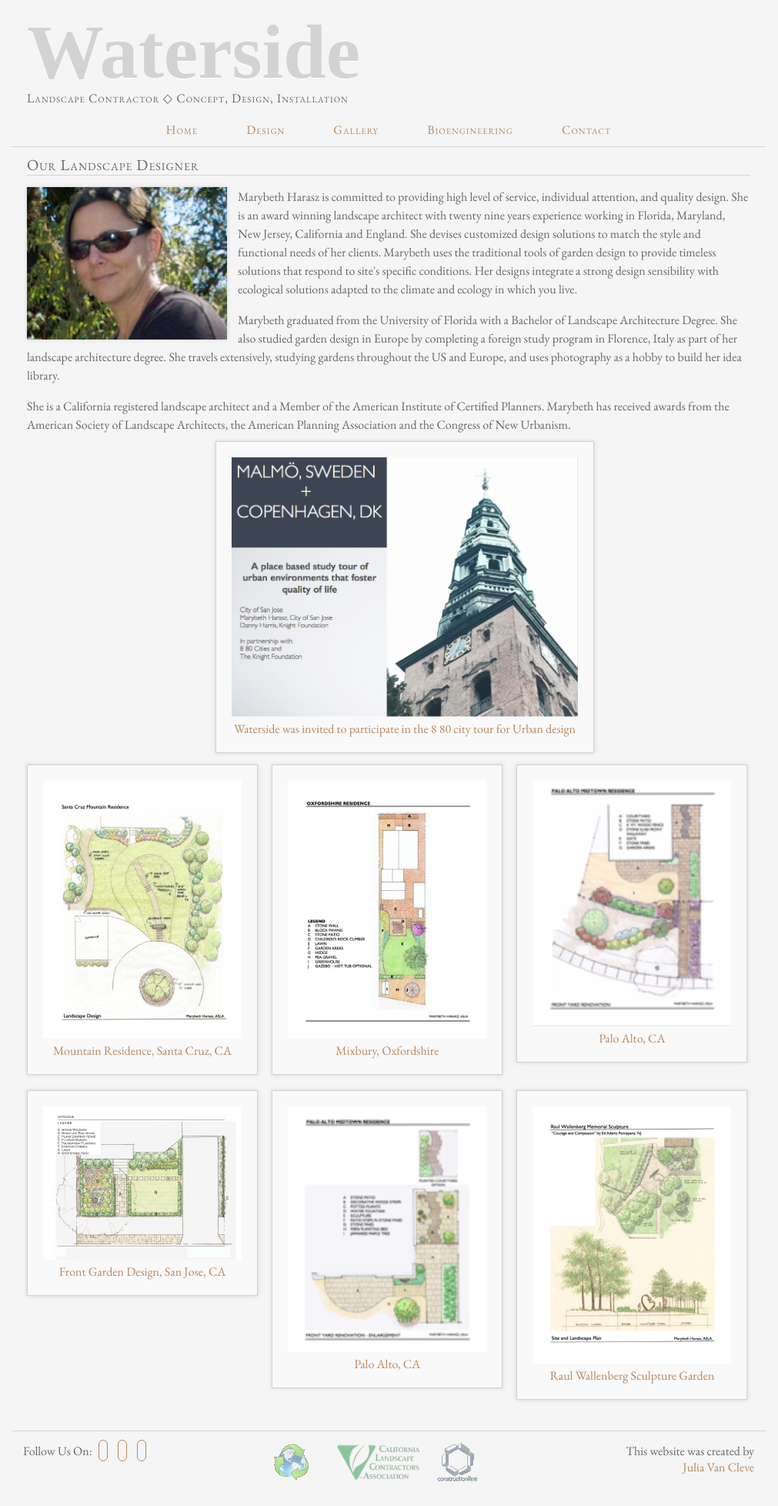
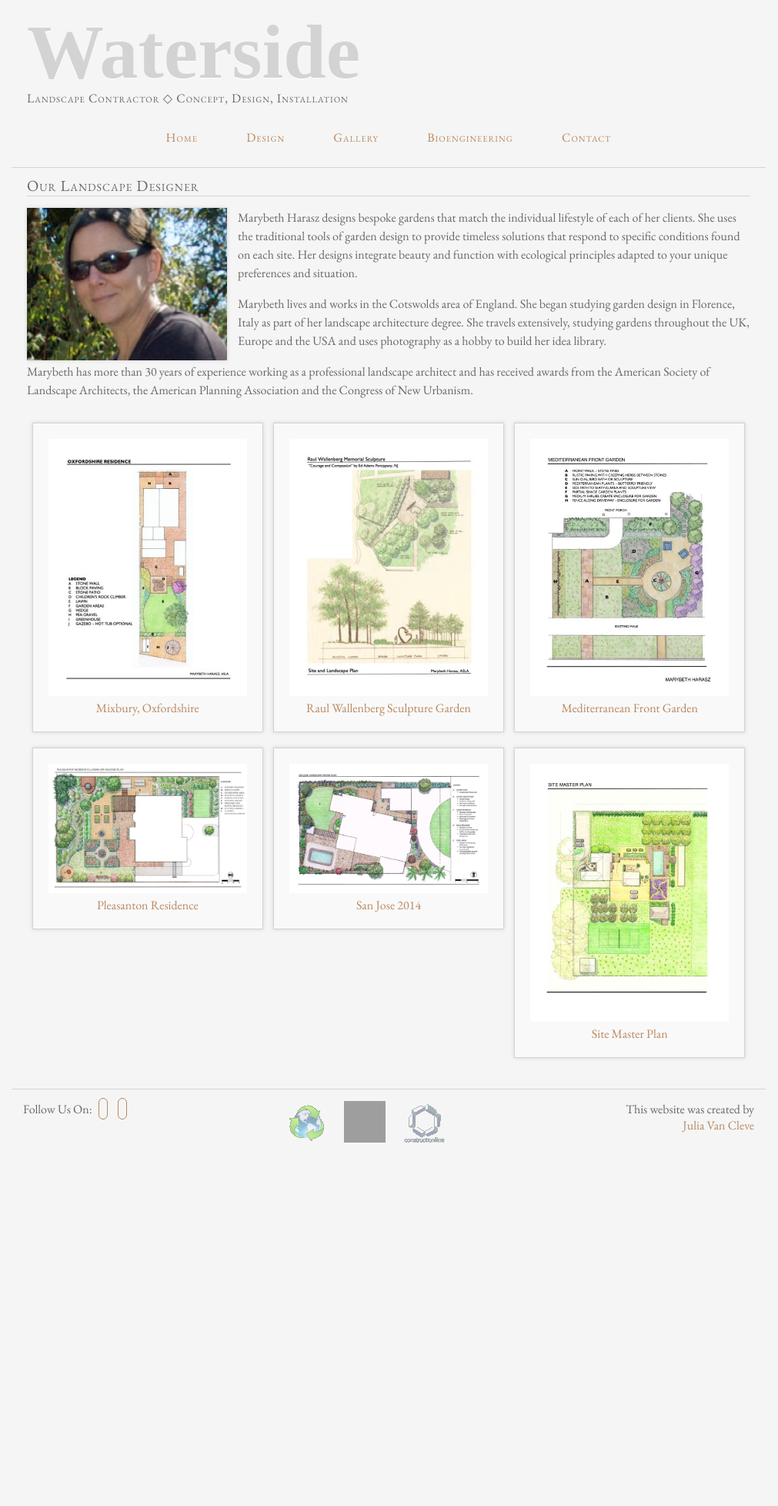
Before and after one commit to jmvx/waterside, a Jekyll site: the page built from design/index.html, in a window 1280 px wide. Shown: the whole page at 77% size, without its empty margins (135-1146 px from the left). Built offline with Jekyll 4.4.1, drawn with Linux system fonts in a browser that asks for light colours; nearby versions of some CDN libraries; some web fonts are replaced; Markdown is read by kramdown in place of the engine named in the settings; a style sheet for code colours, icons or effects is not loaded; after the commit the page ends 1516 px from its top, so only the background shows below that; grey boxes are pictures that could not be loaded.

Commit message:
Updates for US-UK and new images added

```diff
--- a/_includes/social.html
+++ b/_includes/social.html
@@ -2,7 +2,6 @@
     <ul>
       <li>Follow Us On:</li>
       <li><a title="Facebook" href="https://www.facebook.com/watersideusa.watersideuk?fref=ts" target="_blank" class="socicon-facebook"></a></li>
-      <li><a title="Yelp" href="http://www.yelp.com/biz/waterside-usa-san-jose" target="_blank" class="socicon-yelp"></a></li>
-      <li><a href="http://www.houzz.com/pro/watersideusa/waterside" target="_blank" class="socicon-houzz"></a></li>
+      <li><a title="Houzz" href="https://www.houzz.co.uk/pro/watersidelandscaping/waterside-landscaping" target="_blank" class="socicon-houzz"></a></li>
     </ul>
 </div>
--- a/_layouts/default.html
+++ b/_layouts/default.html
@@ -70,7 +70,7 @@
 
           <div class="footer-images">
             <img class="small" src="../images/environment-2.gif" />
-            <img class="small" src="../images/CLCA.png" />
+            <a href="https://www.houzz.co.uk/pro/watersidelandscaping/waterside-landscaping"><img src="https://st.hzcdn.com/static_en-GB/badge_41_7@2x.png" alt="Ian McCulloch in Milton under Wychwood, Oxfordshire, UK on Houzz" width="54" height="54" border="0" /></a>
             <img class="small" src="../images/constructionline.gif" />
           </div>
 
--- a/design/index.html
+++ b/design/index.html
@@ -7,29 +7,29 @@ images:
   - ../slideshow/header2.png
   - ../slideshow/header3.png
   - ../slideshow/header4.png
-description: Marybeth Harasz is committed to providing high level of service, individual attention, and quality design. She is an award winning landscape architect with twenty nine years experience working in Florida, Maryland, New Jersey, California and England. She devises customized design solutions to match the style and functional needs of her clients. Marybeth uses the traditional tools of garden design to provide timeless solutions that respond to site's specific conditions. Her designs integrate a strong design sensibility with ecological solutions adapted to the climate and ecology in which you live.
+description: Marybeth Harasz designs bespoke gardens that match the individual lifestyle of each of her clients. She uses the traditional tools of garden design to provide timeless solutions that respond to specific conditions found on each site. Her designs integrate beauty and function with ecological principles adapted to your unique preferences and situation.
 ---
 
   <!-- content of page -->
   <div id="content" class="noslideshow">
     <div id="page-title">Our Landscape Designer</div>
     <img class="profile" src="../images/marybeth.jpg" />
-    <p>Marybeth Harasz is committed to providing high level of service, individual attention, and quality design. She is an award winning landscape architect with twenty nine years experience working in Florida, Maryland, New Jersey, California and England. She devises customized design solutions to match the style and functional needs of her clients. Marybeth uses the traditional tools of garden design to provide timeless solutions that respond to site's specific conditions. Her designs integrate a strong design sensibility with ecological solutions adapted to the climate and ecology in which you live.</p>
-    <p>Marybeth graduated from the University of Florida with a Bachelor of Landscape Architecture Degree. She also studied garden design in Europe by  completing a foreign study program in Florence, Italy as part of her landscape architecture degree. She travels extensively, studying gardens throughout the US and Europe, and uses photography as a hobby to build her idea library.</p>
-    <p>She is a California registered landscape architect and a Member of the American Institute of Certified Planners.  Marybeth has received awards from the American Society of Landscape Architects, the American Planning Association and the Congress of New Urbanism.</p>
+    <p>Marybeth Harasz designs bespoke gardens that match the individual lifestyle of each of her clients. She uses the traditional tools of garden design to provide timeless solutions that respond to specific conditions found on each site. Her designs integrate beauty and function with ecological principles adapted to your unique preferences and situation.</p>
+    <p>Marybeth lives and works in the Cotswolds area of England. She began studying garden design in Florence, Italy as part of her landscape architecture degree. She travels extensively, studying gardens throughout the UK, Europe and the USA and uses photography as a hobby to build her idea library.</p>
+    <p>Marybeth has more than 30 years of experience working as a professional landscape architect and has received awards from the American Society of Landscape Architects, the American Planning Association and the Congress of New Urbanism.</p>
 
-        <a class="pdflink" href="http://watersideusa.com/files/city-of-san-jose-blog.pdf" target="_blank"><div class="large-caption"><img class="full-width-img" src="../images/front-of-sj-blog.png" />Waterside was invited to participate in the 8 80 city tour for Urban design</div></a>
+    <div class="design-gallery">
+        <a href="grid-images/oxfordshire.jpg" target="_blank"><div class="caption-image first"><img class="caption-image" src="grid-images/oxfordshire-small.jpg" />Mixbury, Oxfordshire</div></a>
 
-    <a href="grid-images/grid2.jpg" target="_blank"><div class="caption-image"><img class="caption-image" src="grid-images/grid2-small.jpg" />Mountain Residence, Santa Cruz, CA</div></a>
+        <a href="grid-images/wallenberg.jpg" target="_blank"><div class="caption-image"><img class="caption-image" src="grid-images/wallenberg-small.jpg" />Raul Wallenberg Sculpture Garden</div></a>
 
-    <a href="grid-images/oxfordshire.jpg" target="_blank"><div class="caption-image child-item"><img class="caption-image" src="grid-images/oxfordshire-small.jpg" />Mixbury, Oxfordshire</div></a>
+        <a href="grid-images/Mediterranean-Front-Garden.jpeg" target="_blank"><div class="caption-image last"><img class="caption-image" src="grid-images/Mediterranean-Front-Garden.jpeg" />Mediterranean Front Garden</div></a>
 
-    <a href="grid-images/paloalto1.png" target="_blank"><div class="caption-image child-item"><img class="caption-image" src="grid-images/paloalto1-small.png" />Palo Alto, CA</div></a>
+        <a href="grid-images/Pleasanton-Residence.jpeg" target="_blank"><div class="caption-image first"><img class="caption-image" src="grid-images/Pleasanton-Residence.jpeg" />Pleasanton Residence</div></a>
 
-    <a href="grid-images/grid4.jpg" target="_blank"><div class="caption-image"><img class="caption-image" src="grid-images/grid4-small.jpg" />Front Garden Design, San Jose, CA</div></a>
+        <a href="grid-images/San-Jose-2014.jpeg" target="_blank"><div class="caption-image"><img class="caption-image" src="grid-images/San-Jose-2014.jpeg" />San Jose 2014</div></a>
 
-    <a href="grid-images/paloalto2.png" target="_blank"><div class="caption-image child-item"><img class="caption-image" src="grid-images/paloalto2-small.png" />Palo Alto, CA</div></a>
+        <a href="grid-images/Site-Master-Plan.jpeg" target="_blank"><div class="caption-image last"><img class="caption-image" src="grid-images/Site-Master-Plan.jpeg" />Site Master Plan</div></a>
 
-    <a href="grid-images/wallenberg.jpg" target="_blank"><div class="caption-image child-item"><img class="caption-image" src="grid-images/wallenberg-small.jpg" />Raul Wallenberg Sculpture Garden</div></a>
-
+    </div>
   </div>
--- a/gallery/index.html
+++ b/gallery/index.html
@@ -7,7 +7,7 @@ layout: default
 <div id="page-title">Gallery</div>
 <div id="loading">
 <script src="/js/loading.js" type="text/javascript"></script>
-Welcome! Please wait as it may take the gallery a moment to load. Thank you!
+Welcome! Please wait as it may take the gallery a moment to load. Thank you.
 </div>
 <script src="/js/display_images.js" type="text/javascript"></script>
 </div>
--- a/index.html
+++ b/index.html
@@ -21,6 +21,8 @@ description: Waterside is a full service landscape company emphasizing the lates
   <div id="content">
     <div id="page-title">About Waterside</div>
     <p>Waterside is a full service landscape company emphasizing the latest sustainable design and installation practices. Waterside works in ways that have the least impact on the environment and are in harmony with nature.</p>
+
+    <div class="featured-section">
 
     <div class="featured">
       <div class="page-subtitle">Our Clients</div>
@@ -67,5 +69,5 @@ description: Waterside is a full service landscape company emphasizing the lates
     <p>Waterside is also recognized for the Thames River path restoration project and for invertebrate habitat creation in Oxford.</p>
     </div>
 
-
+    </div>
   </div>
--- a/style.css
+++ b/style.css
@@ -52,8 +52,9 @@ a {
 
 #topbar {
   display:block;
-  width:980px;
-  height:160px;
+/*  width:980px;
+*/
+ /*height:160px;*/
   padding-bottom:20px;
 }
 
@@ -77,6 +78,7 @@ a {
   padding-top:2px;
   font-variant:small-caps;
   letter-spacing:1px;
+  margin-bottom:30px;
 }
 
 #menu li {
@@ -92,6 +94,7 @@ a {
   display:block;
   padding-left:30px;
   padding-right:30px;
+  margin-bottom:8px;
 }
 
 a:hover {
@@ -131,8 +134,8 @@ a:hover {
 #header {
   display:block;
   height:450px;
-  min-width:980px;
-  overflow:hidden;
+/*  min-width:980px;
+*/  overflow:hidden;
   position:absolute;
   right:0;
   left:0;
@@ -199,11 +202,6 @@ img.icon {
   padding-bottom:15px;
 }
 
-.align-left {
-  float:left;
-  width:568px;
-}
-
 #form {
   display:block;
   float:right;
@@ -217,6 +215,26 @@ img.icon {
 textarea {
   width:320px;
   resize: vertical;
+}
+
+.design-gallery {
+  margin-left:auto;
+  margin-right:auto;
+  text-align:center;
+  margin-top:30px;
+}
+
+.first {
+  margin-right:10px;
+}
+
+.center-align {
+  display:block;
+  width:50%;
+}
+
+.last {
+  margin-left:10px;
 }
 
 div.caption-image {
@@ -252,17 +270,18 @@ img.bottom {
 
 img.small {
   height:50px;
-  opacity:0.5;*/
+  opacity:0.5;
   filter:alpha(opacity=50);
   margin-left: 30px;
 }
 
 img.small:first-child {
-  margin-left:160px;
+  margin-left:205px;
+  margin-right:22px;
 }
 
 img.small:last-child {
-  margin-left:10px;
+  margin-left:20px;
 }
 
 
@@ -282,6 +301,7 @@ img.small:hover {
   display:block;
   margin:0px auto;
   width:980px;
+
 }
 
 p {
```
Also changed, not shown: contact/index.html (+11 -11 lines), design/grid-images/Mediterranean-Front-Garden.jpeg (added), design/grid-images/Pleasanton-Residence.jpeg (added), design/grid-images/San-Jose-2014.jpeg (added), design/grid-images/Site-Master-Plan.jpeg (added), 6 other files.
